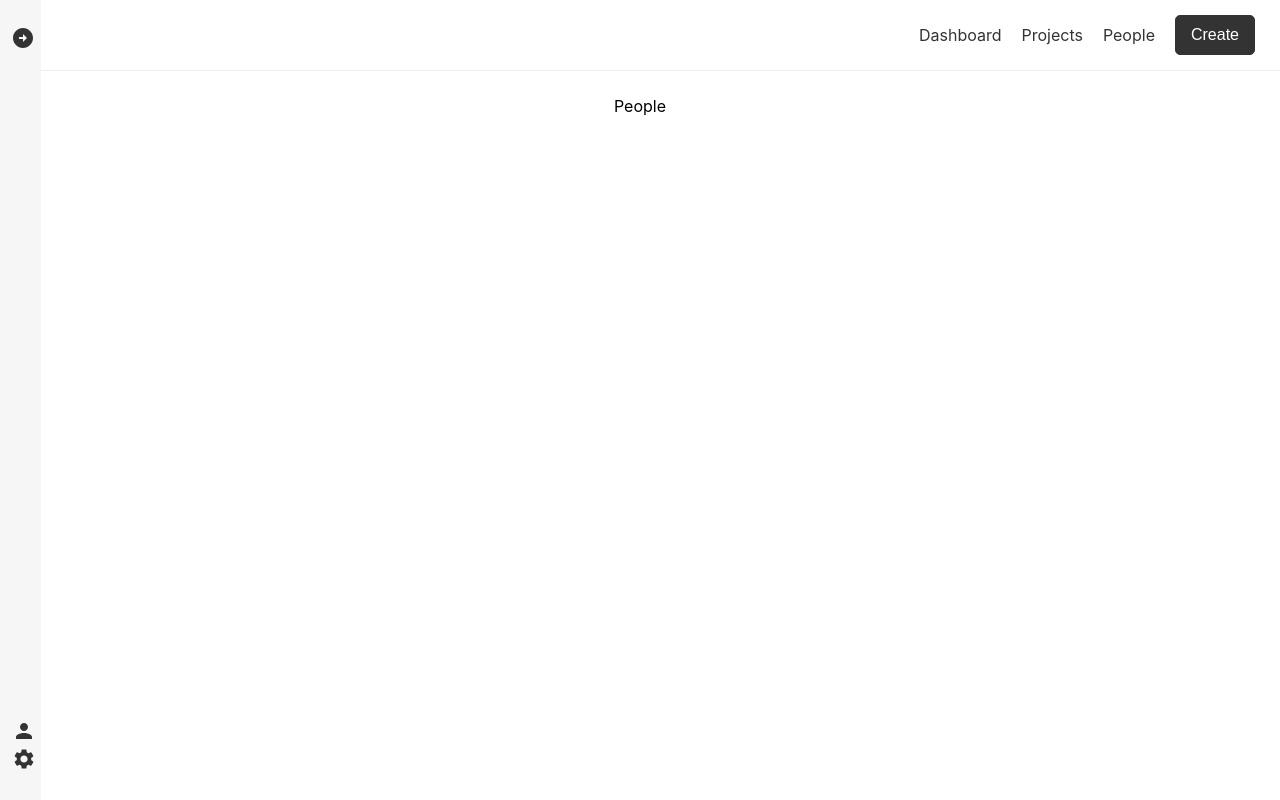
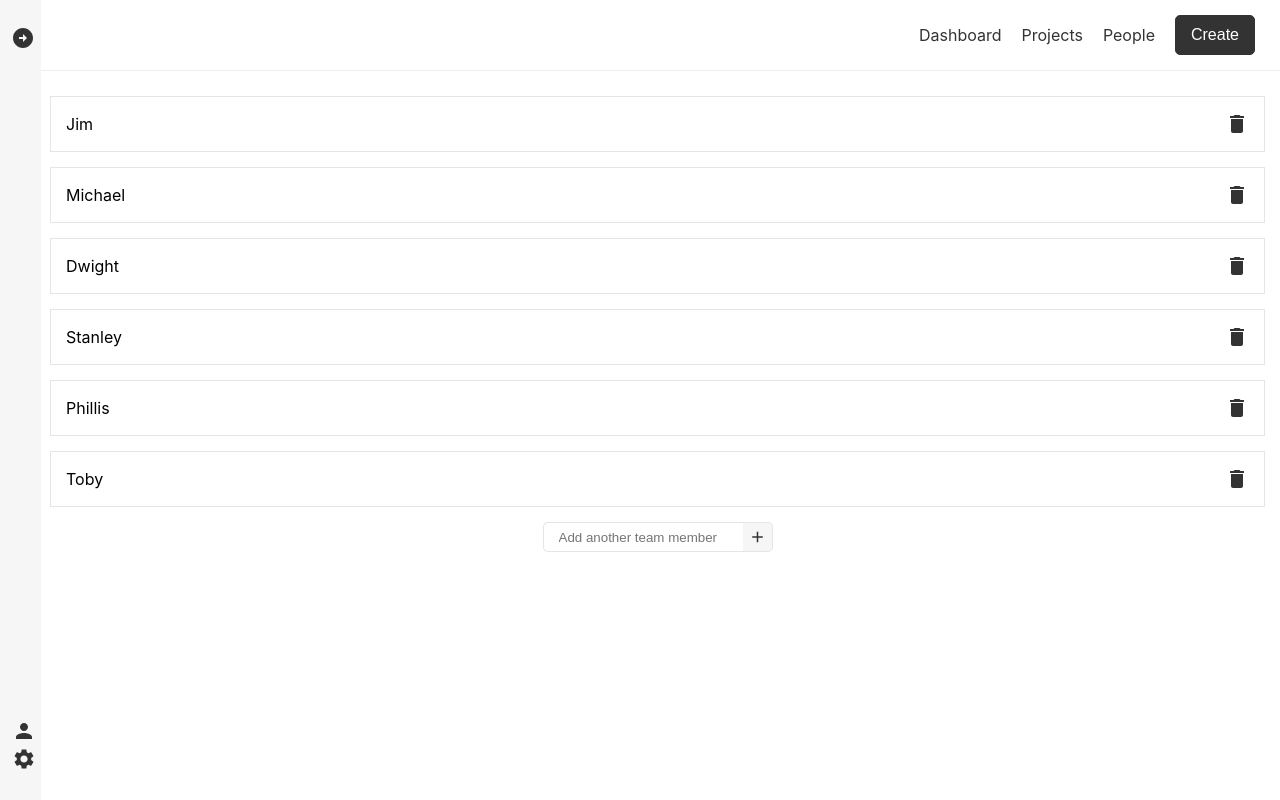
Before and after one commit to CarstenGe/bug-tracker-react, a React (Create React App) app: page /people in a window 1280 px wide. Built offline with nearby package versions, Linux system fonts and the light colour scheme.

Commit message:
Added people functionality

```diff
--- a/src/components/content/issues/issueFilters/issueFilters.css
+++ b/src/components/content/issues/issueFilters/issueFilters.css
@@ -28,6 +28,7 @@
 	border-top-right-radius: 5px;
 	border-bottom-right-radius: 5px;
 	padding: 3px 2px;
+	height: 30px;
 }
 .issue-filters select {
 	background-color: #f6f6f6;
--- a/src/components/content/people/People.jsx
+++ b/src/components/content/people/People.jsx
@@ -1,9 +1,43 @@
 import './people.css';
+import people from '../../../db-people';
+import Person from './person/Person';
+import AddIcon from '@mui/icons-material/Add';
+import { useState } from 'react';
 
 function People(props) {
+
+	const [addPerson, setAddPerson] = useState('');
+	const [allPeople, setAllPeople] = useState(people);
+
+	const handleAddPerson = () => {
+		if(addPerson !== '') {
+			const newPerson = {
+				id: allPeople.length + 1, // todo: write different logic. If person is deleted, the length is not the same as the last id
+				name: addPerson,
+				profilePic: '',
+			};
+			setAllPeople(allPeople => [...allPeople, newPerson])
+			setAddPerson('');
+		}
+	}
+	const deletePerson = (deleteId) => {
+		setAllPeople(allPeople.filter((person)=>(person.id !== deleteId)))
+	}
+
 	return (
-		<div>
-			People
+		<div className='people'>
+			{allPeople.map((person)=>(
+				<Person key={person.id} person={person} deletePerson={deletePerson} />
+			))}
+			<div className='add-person'>
+				<input
+					type="text"
+					placeholder='Add another team member'
+					value={addPerson}
+					onChange={(e)=>setAddPerson(e.target.value)}
+				/>
+				<AddIcon onClick={handleAddPerson} />
+			</div>
 		</div>
 	);
 }
--- a/src/components/content/people/people.css
+++ b/src/components/content/people/people.css
@@ -0,0 +1,34 @@
+.people {
+	padding-left: 50px;
+	padding-right: 15px;
+}
+.people .add-person {
+	align-items: center;
+	display: flex;
+	justify-content: center;
+}
+.people .add-person input {
+	border: 1px solid #e5e5e5;
+	border-right: none;
+	border-top-left-radius: 5px;
+	border-bottom-left-radius: 5px;
+	height: 30px;
+	padding-left: 15px;
+	padding-right: 15px;
+	width: 200px;
+}
+.people .add-person input:focus {
+	outline: none;
+}
+.people .add-person svg {
+	background-color: #f6f6f6;
+	border: 1px solid #e5e5e5;
+	border-left: none;
+	border-top-right-radius: 5px;
+	border-bottom-right-radius: 5px;
+	color: #333;
+	cursor: pointer;
+	height: 30px;
+	padding: 5px 2px;
+	width: 30px;
+}
--- /dev/null
+++ b/src/components/content/people/person/Person.jsx
@@ -0,0 +1,30 @@
+import './person.css';
+import DeleteIcon from '@mui/icons-material/Delete';
+import { useState } from 'react';
+
+function Person({person,deletePerson}) {
+
+	const [showConfirmation, setShowConfirmation] = useState(false);
+
+	const handleDelete = (value) => {
+		if(value){
+			deletePerson(person.id)
+		}
+		setShowConfirmation(false)
+	}
+	return (
+		<div className='person'>
+			{person.name}
+			{!showConfirmation ?
+				<DeleteIcon onClick={()=>setShowConfirmation(true)} />
+				:
+				<div className='confirmation'>You sure?
+					<div className='yes'onClick={() => handleDelete(true)}>Yes</div>
+					<div className='no'onClick={() => handleDelete(false)}>No</div>
+				</div>
+			}
+		</div>
+	);
+}
+
+export default Person;
--- /dev/null
+++ b/src/components/content/people/person/person.css
@@ -0,0 +1,27 @@
+.people .person {
+	border: 1px solid #e5e5e5;
+	margin-bottom: 15px;
+	padding: 15px;
+	text-align: left;
+	align-items: center;
+	display: flex;
+	justify-content: space-between;
+	width: 100%;
+}
+.people .person svg {
+	color: #333;
+	cursor: pointer;
+}
+.people .person .confirmation {
+	display: flex;
+}
+.people .person .confirmation .yes {
+	color: red;
+	margin-left: 5px;
+	margin-right: 5px;
+}
+.people .person .confirmation .yes:hover,
+.people .person .confirmation .no:hover {
+	cursor: pointer;
+	text-decoration: underline;
+}
```
